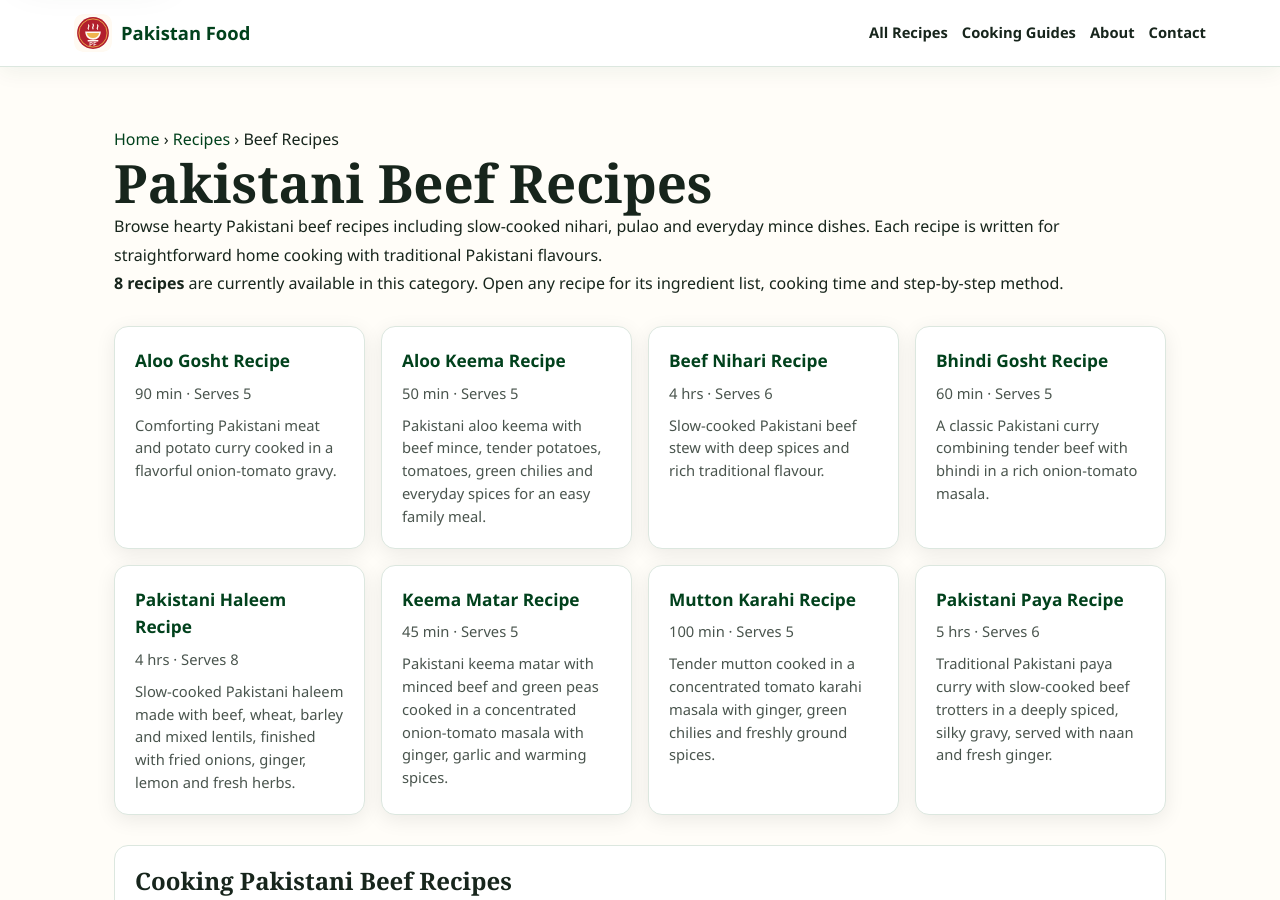
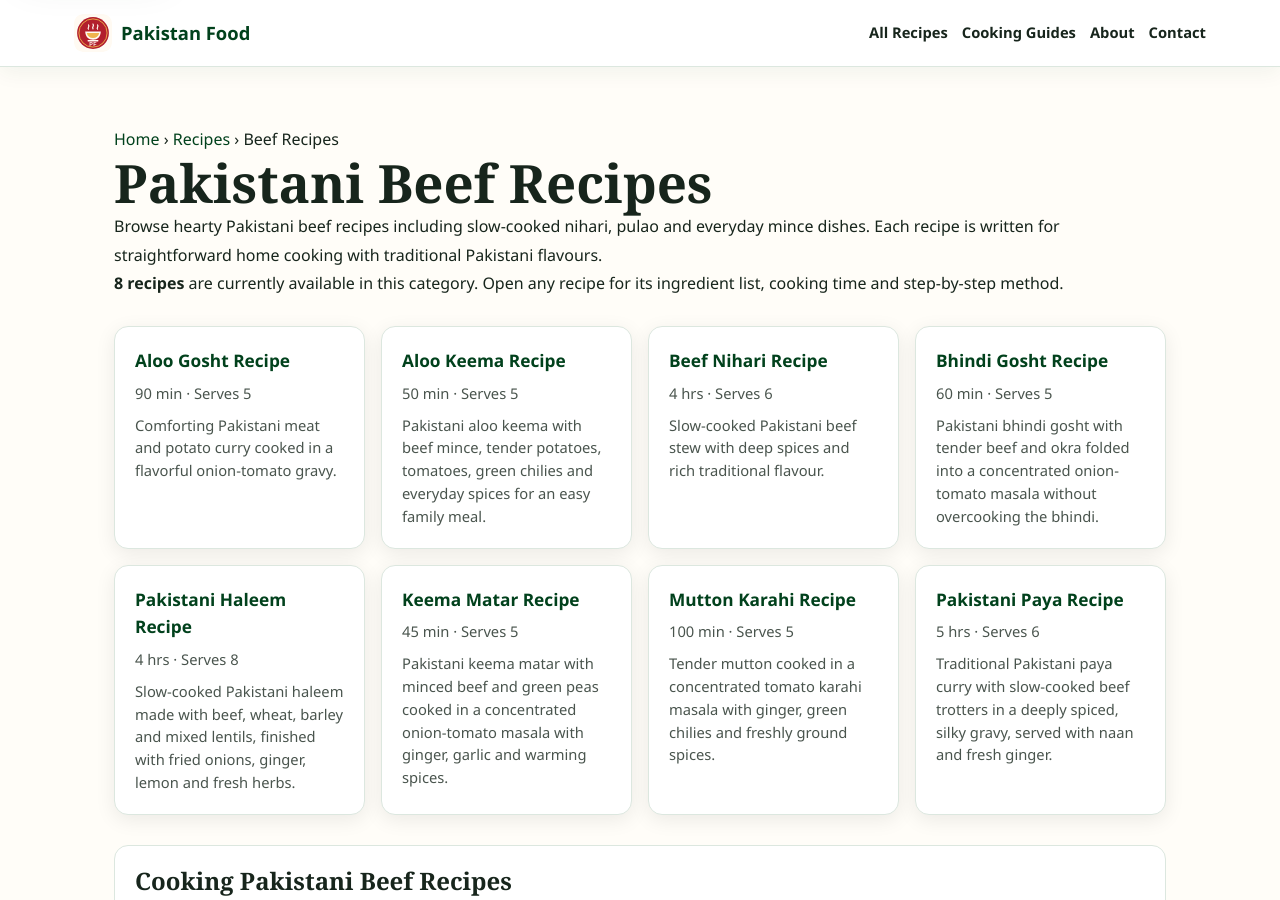
Before and after one commit to manazarali01-hub/pakistan-food, a Jekyll site: the page built from recipes/beef/index.html, in a window 1280 px wide and 900 px high. Built offline with Jekyll 4.4.1, drawn with Linux system fonts in a browser that asks for light colours; some of the changed lines change nothing that is shown.

Commit message:
Strengthen Bhindi Gosht recipe content

```diff
--- a/_data/recipes/bhindi-gosht.json
+++ b/_data/recipes/bhindi-gosht.json
@@ -5,25 +5,26 @@
   "time": "60 min",
   "serves": 5,
   "image": "https://commons.wikimedia.org/wiki/Special:Redirect/file/Bhindi_Gosht.JPG?width=800",
-  "description": "A classic Pakistani curry combining tender beef with bhindi in a rich onion-tomato masala.",
+  "description": "Pakistani bhindi gosht with tender beef and okra folded into a concentrated onion-tomato masala without overcooking the bhindi.",
   "ingredients": [
-    "750 g beef, small pieces",
-    "500 g bhindi (okra), trimmed",
-    "2 onions, sliced",
+    "750 g beef, cut into small serving pieces",
+    "500 g bhindi (okra), washed, dried thoroughly and trimmed",
+    "2 medium onions, sliced",
     "3 tomatoes, chopped",
     "1 tbsp ginger-garlic paste",
-    "1 tsp red chili powder",
+    "1 tsp red chilli powder",
     "0.5 tsp turmeric",
     "1 tsp coriander powder",
-    "3 green chilies",
-    "Salt and cooking oil"
+    "3 green chillies",
+    "Salt to taste",
+    "Cooking oil, as needed"
   ],
   "method": [
-    "Lightly fry the bhindi until it loses excess moisture, then set aside.",
-    "Cook onions until golden and add ginger-garlic paste.",
-    "Add beef, tomatoes and spices and cook until the masala thickens.",
-    "Add a little water, cover and cook until the beef is tender.",
-    "Fold in the fried bhindi and green chilies and simmer for 8 to 10 minutes.",
-    "Serve hot with roti or naan."
+    "Wash the bhindi ahead of time and dry it thoroughly before trimming. Heat a little oil and fry the bhindi until its surface moisture reduces and it is partly cooked, then remove and set aside.",
+    "In the same pot, add oil if needed and cook the sliced onions until golden. Stir in the ginger-garlic paste and cook until its raw aroma reduces.",
+    "Add the beef, tomatoes, red chilli, turmeric, coriander powder and salt. Cook while stirring until the tomatoes break down and the masala becomes concentrated.",
+    "Add only enough water for the beef to become tender, cover and cook gently until the meat yields easily. Add small amounts of hot water during cooking if the pot becomes dry too early.",
+    "Once the beef is tender and the gravy is no longer watery, fold in the fried bhindi and green chillies gently so the okra does not break apart.",
+    "Simmer uncovered just until the bhindi is tender and the masala clings to the meat and vegetables, then serve hot with roti or naan."
   ]
 }
```
